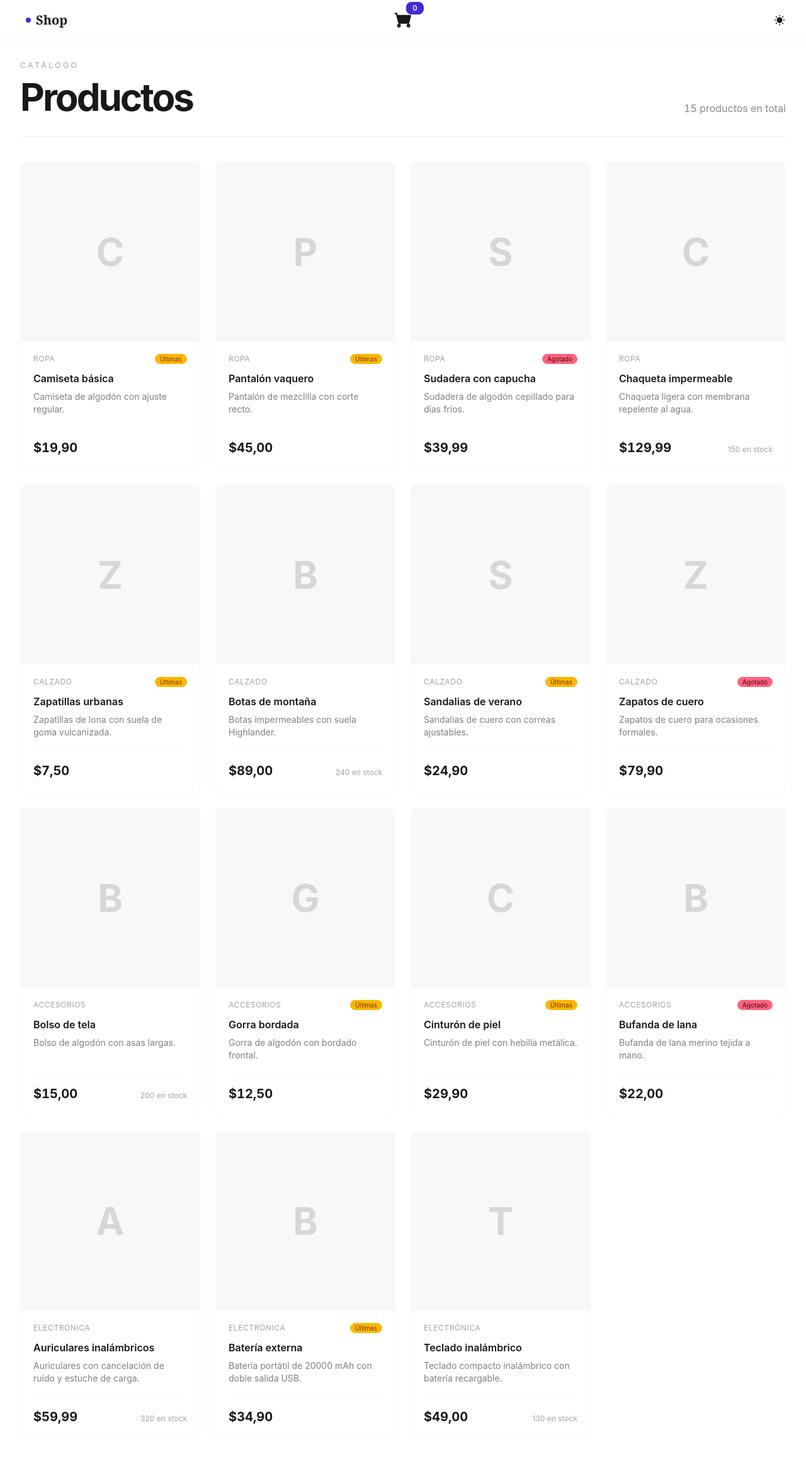
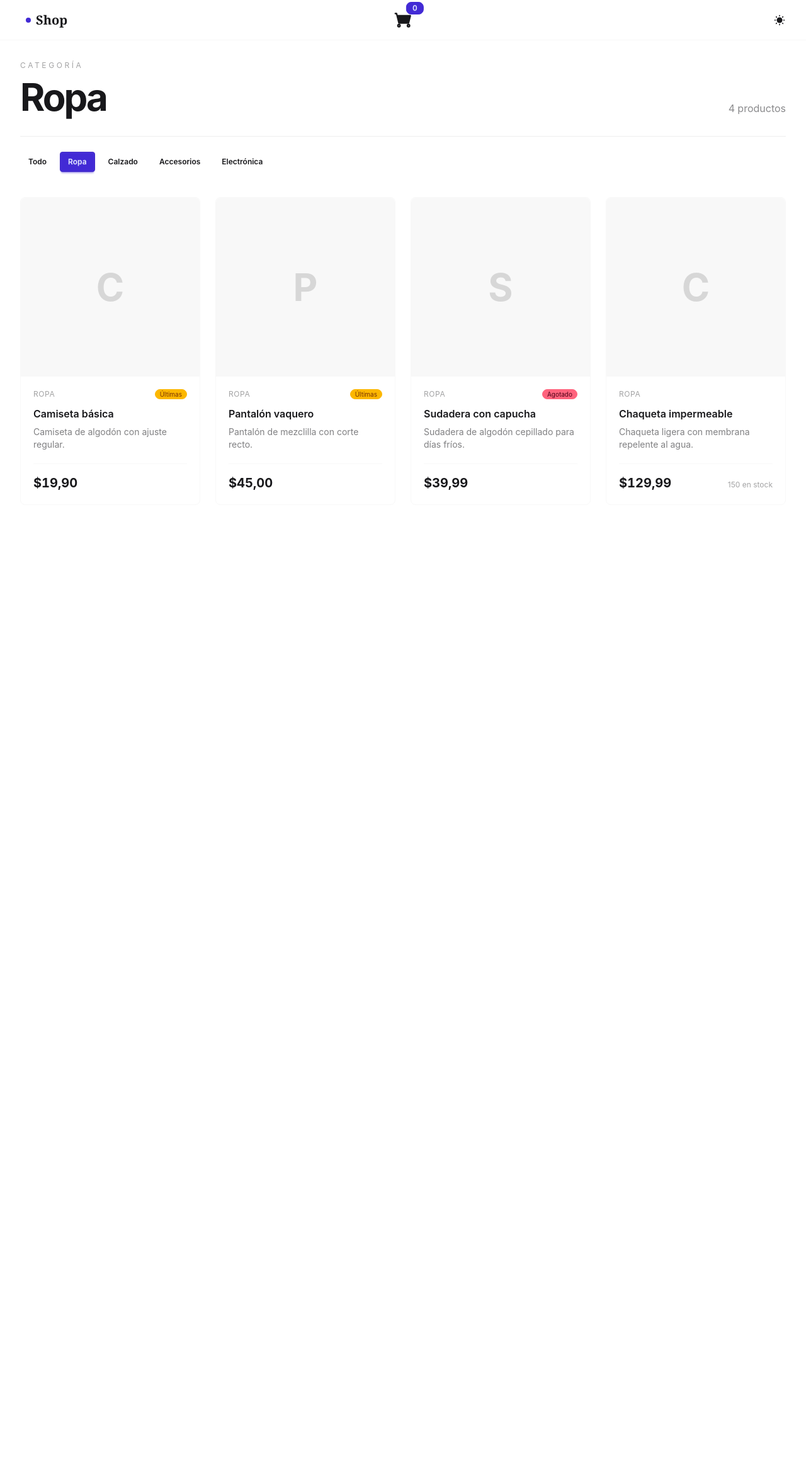
Before and after one commit to ajcastrob/proyecto_shop, a Django app: page /products/?category=1 in a window 1280 px wide. Shown: the whole page at 63% size. After the commit the page ends 778 px from the top, so only its background shows below. Run offline with Django 5.2, Linux system fonts and the light colour scheme; data comes from the database, SQL or seed files in the repository.

Commit message:
✨ [FEATURE] Filtro de categorías para los productos.

```diff
--- a/catalog/views/products_view.py
+++ b/catalog/views/products_view.py
@@ -1,5 +1,8 @@
-from django.views.generic import ListView, DetailView
-from catalog.models import Product
+from django.http import Http404
+from django.shortcuts import get_object_or_404
+from django.views.generic import DetailView, ListView
+
+from catalog.models import Category, Product
 
 
 class ProductListView(ListView):
@@ -7,6 +10,26 @@ class ProductListView(ListView):
     model = Product
     context_object_name = "products"
 
+    def get_queryset(self):
+        queryset = super().get_queryset()
+        # El filtro va por query param (?category=<pk>) para poder combinarlo
+        # con otros filtros mas adelante sin crear una vista por combinacion.
+        # Se valida que sea un entero antes de filtrar: un category=abc lanza
+        # ValueError dentro del ORM (500) y eso no debe ser un 500.
+        pk = self.request.GET.get("category", "").strip()
+        if pk:
+            if not pk.isdigit():
+                raise Http404("Categoría no encontrada")
+            self.category = get_object_or_404(Category, pk=pk)
+            queryset = queryset.filter(category=self.category)
+        return queryset
+
+    def get_context_data(self, **kwargs):
+        context = super().get_context_data(**kwargs)
+        context["category"] = getattr(self, "category", None)
+        context["categories"] = Category.objects.all()
+        return context
+
 
 class ProductDetailView(DetailView):
     template_name = "products/products_details.html"
--- a/home/templates/products/products_list.html
+++ b/home/templates/products/products_list.html
@@ -4,12 +4,29 @@
 {% block content %}
   <div class="flex flex-wrap items-end justify-between gap-4 pb-8 border-b border-base-300">
     <div>
-      <p class="text-xs tracking-[0.3em] uppercase text-base-content/40">Catálogo</p>
-      <h1 class="text-5xl sm:text-6xl font-bold tracking-tighter mt-3">Productos</h1>
+      <p class="text-xs tracking-[0.3em] uppercase text-base-content/40">
+        {% if category %}Categoría{% else %}Catálogo{% endif %}
+      </p>
+      <h1 class="text-5xl sm:text-6xl font-bold tracking-tighter mt-3">
+        {% if category %}{{ category.title }}{% else %}Productos{% endif %}
+      </h1>
     </div>
     <p class="text-base-content/50 tabular-nums">
-      {{ products|length }} productos en total
+      {{ products|length }} producto{{ products|length|pluralize:"s" }}
     </p>
+  </div>
+
+  <div class="flex flex-wrap gap-2 mt-6">
+    <a href="{% url 'products:list' %}"
+       class="btn btn-sm {% if not category %}btn-primary{% else %}btn-ghost{% endif %}">
+      Todo
+    </a>
+    {% for cat in categories %}
+      <a href="?category={{ cat.pk }}"
+         class="btn btn-sm {% if category and category.pk == cat.pk %}btn-primary{% else %}btn-ghost{% endif %}">
+        {{ cat.title }}
+      </a>
+    {% endfor %}
   </div>
 
   <div class="grid grid-cols-1 sm:grid-cols-2 lg:grid-cols-3 xl:grid-cols-4 gap-6 mt-10">
--- a/static/css/src/output.css
+++ b/static/css/src/output.css
@@ -1600,10 +1600,6 @@
     width: calc(var(--spacing) * 2);
     height: calc(var(--spacing) * 2);
   }
-  .size-5 {
-    width: calc(var(--spacing) * 5);
-    height: calc(var(--spacing) * 5);
-  }
   .size-24 {
     width: calc(var(--spacing) * 24);
     height: calc(var(--spacing) * 24);
```
